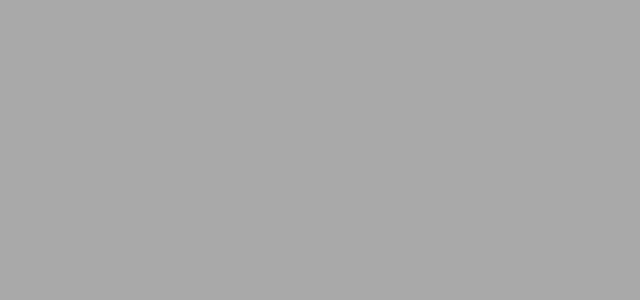
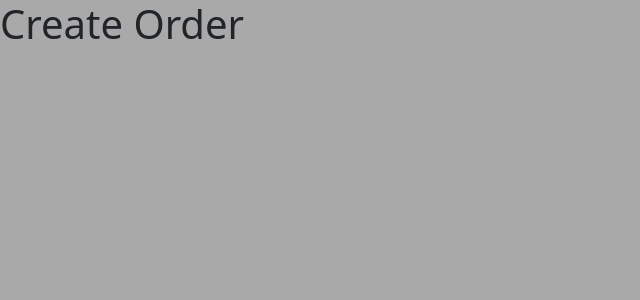
Before and after one commit to TharinduDMadushanka/spring-boot-study-room, a React (Vite) app in the folder IJSE/cmjd106/src/Frontend/: page /order/create in a window 1280 px wide. Before the commit this address had no page. Shown: the top 300 px of the page, without its empty margins (0-640 px from the left). Built offline with nearby package versions, Linux system fonts and the light colour scheme.

Commit message:
created CreateOrder UI and add navigate

```diff
--- a/IJSE/cmjd106/src/Frontend/src/App.tsx
+++ b/IJSE/cmjd106/src/Frontend/src/App.tsx
@@ -4,6 +4,7 @@ import {BrowserRouter, Route, Routes} from "react-router-dom";
 import Category from "./pages/Category.tsx";
 import Product from "./pages/Product.tsx";
 import Order from "./pages/orders/Order.tsx";
+import CreateOrder from "./pages/orders/CreateOrder.tsx";
 
 function App() {
 
@@ -14,7 +15,8 @@ function App() {
         <Route path="/" element={<Home/>}/>
         <Route path="/category" element={<Category/>}/>
         <Route path="/product" element={<Product/>}/>
-          <Route path="order" element={<Order/>}/>
+        <Route path="order" element={<Order/>}/>
+        <Route path="order/create" element={<CreateOrder/>}/>
       </Routes>
     </BrowserRouter>
   )
--- a/IJSE/cmjd106/src/Frontend/src/pages/Home.tsx
+++ b/IJSE/cmjd106/src/Frontend/src/pages/Home.tsx
@@ -14,6 +14,10 @@ function Home() {
 
     function navOrder(){
         navigate("/order")
+    }
+
+    function navCreateOrder(){
+        navigate("/order/create")
     }
 
     return (
@@ -34,7 +38,7 @@ function Home() {
                     <li className="page-item"><a className="page-link" href="#" onClick={navCategory}>Category</a></li>
                     <li className="page-item"><a className="page-link" href="#" onClick={navProduct}>Product</a></li>
                     <li className="page-item"><a className="page-link" href="#" onClick={navOrder}>Order</a></li>
-                    <li className="page-item"><a className="page-link" href="#">3</a></li>
+                    <li className="page-item"><a className="page-link" href="#" onClick={navCreateOrder}>Create Order</a></li>
                     <li className="page-item"><a className="page-link" href="#">Next</a></li>
                 </ul>
             </nav>
--- /dev/null
+++ b/IJSE/cmjd106/src/Frontend/src/pages/orders/CreateOrder.tsx
@@ -0,0 +1,11 @@
+function CreateOrder(){
+
+    return(
+        <div>
+            <h1>Create Order</h1>
+        </div>
+    );
+
+}
+
+export default CreateOrder
```
